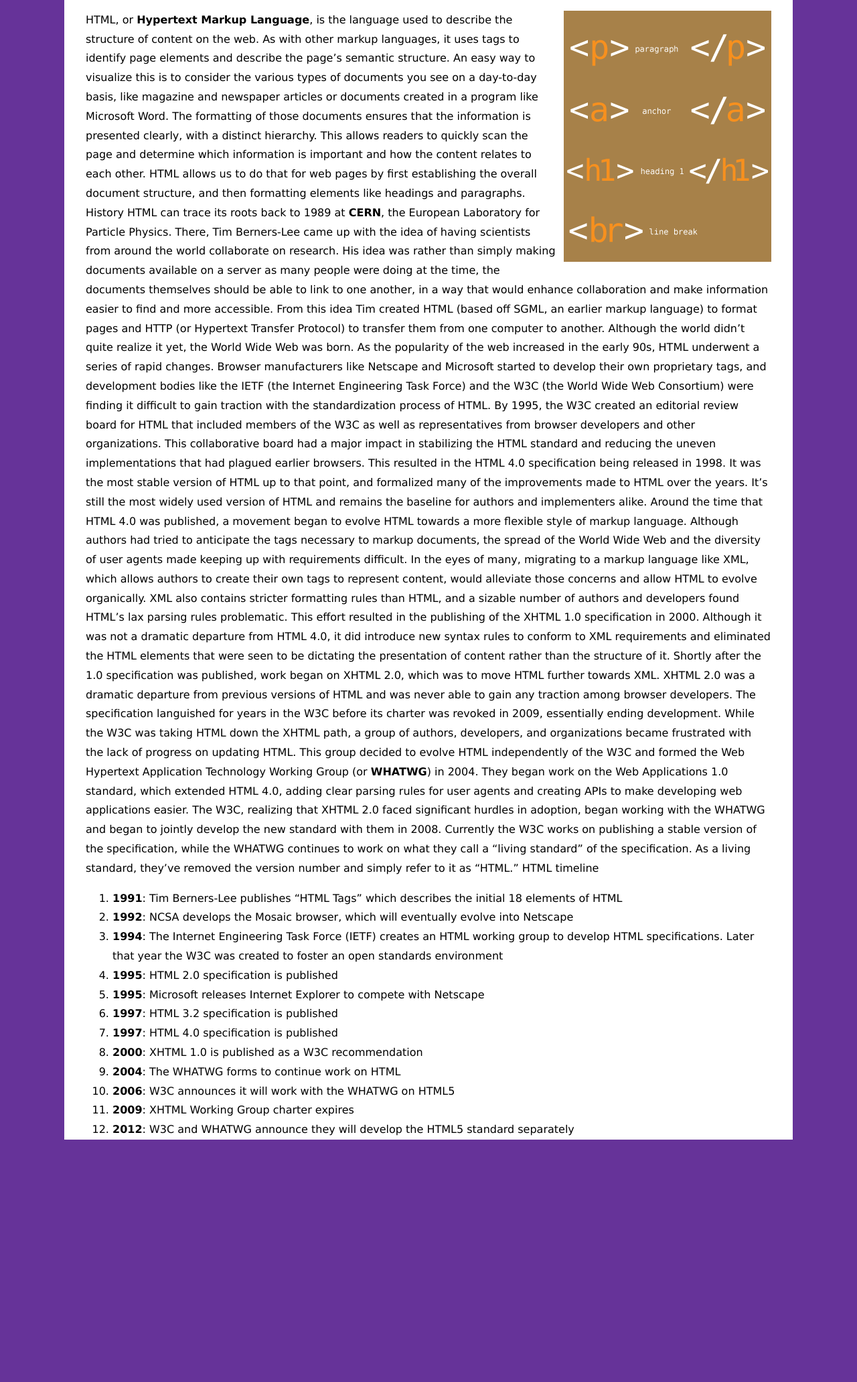
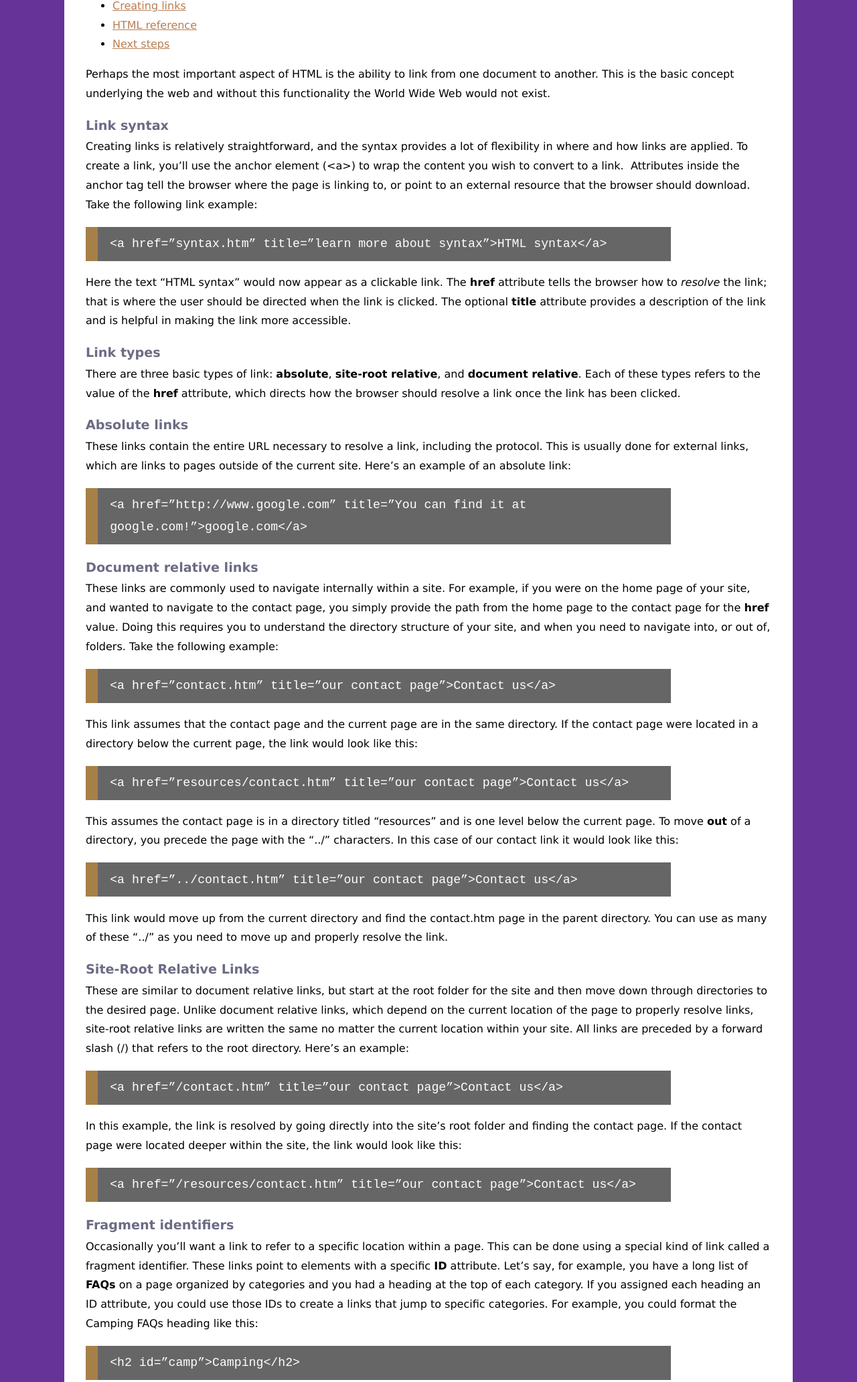
Before and after one commit to kehvvvv/web-adventures, a plain HTML site: page links.html in a window 1280 px wide. Shown: the part 221-2285 px from the top of the page at 67% size. Before the commit the page ends 1939 px from the top, so only its background shows below. Drawn offline with Linux system fonts and the light colour scheme.

Commit message:
links Final

```diff
--- a/links.html
+++ b/links.html
@@ -2,12 +2,12 @@
 <html lang="en">
 <head>
 <meta charset="utf-8">
-<title>Introduction to HTML</title>
-<link href="./_css/styles.css" rel="stylesheet" type="text/css">
+<title>Creating Links</title>
+<link href="_css/styles.css" rel="stylesheet" type="text/css">
 </head>
 <body>
-Comp 484
-Introduction to HTML
+<h1>Comp 484 </h1>
+<h2>Creating Links</h2>
 <ul>
   <li><a href="index.html" title="Introduction to HTML">Introduction to HTML</a></li>
   <li><a href="syntax.html" title="HTML syntax">HTML syntax</a></li>
@@ -15,37 +15,36 @@ Introduction to HTML
   <li><a href="reference.html" title="HTML Reference">HTML reference</a></li>
   <li><a href="next.html" title="Next steps">Next steps</a></li>
 </ul>
-<img src="images/tags.png" alt="HTML" width="310" height="375" class="flowRight">HTML, or <b>Hypertext Markup Language</b>, is the language used to describe the structure of content on the web. As with other markup languages, it uses tags to identify page elements and describe the page&rsquo;s semantic structure. An easy way to visualize this is to consider the various types of documents you see on a day-to-day basis, like magazine and newspaper articles or documents created in a program like Microsoft Word. The formatting of those documents ensures that the information is presented clearly, with a distinct hierarchy. This allows readers to quickly scan the page and determine which information is important and how the content relates to each other. HTML allows us to do that for web pages by first establishing the overall document structure, and then formatting elements like headings and paragraphs.
-
-History
-
-HTML can trace its roots back to 1989 at <b>CERN</b>, the European Laboratory for Particle Physics. There, Tim Berners-Lee came up with the idea of having scientists from around the world collaborate on research. His idea was rather than simply making documents available on a server as many people were doing at the time, the documents themselves should be able to link to one another, in a way that would enhance collaboration and make information easier to find and more accessible. From this idea Tim created HTML (based off SGML, an earlier markup language) to format pages and HTTP (or Hypertext Transfer Protocol) to transfer them from one computer to another. Although the world didn&rsquo;t quite realize it yet, the World Wide Web was born.
-
-As the popularity of the web increased in the early 90s, HTML underwent a series of rapid changes. Browser manufacturers like Netscape and Microsoft started to develop their own proprietary tags, and development bodies like the IETF (the Internet Engineering Task Force) and the W3C (the World Wide Web Consortium) were finding it difficult to gain traction with the standardization process of HTML. By 1995, the W3C created an editorial review board for HTML that included members of the W3C as well as representatives from browser developers and other organizations. This collaborative board had a major impact in stabilizing the HTML standard and reducing the uneven implementations that had plagued earlier browsers.
-
-This resulted in the HTML 4.0 specification being released in 1998. It was the most stable version of HTML up to that point, and formalized many of the improvements made to HTML over the years. It&rsquo;s still the most widely used version of HTML and remains the baseline for authors and implementers alike.
-
-Around the time that HTML 4.0 was published, a movement began to evolve HTML towards a more flexible style of markup language. Although authors had tried to anticipate the tags necessary to markup documents, the spread of the World Wide Web and the diversity of user agents made keeping up with requirements difficult. In the eyes of many, migrating to a markup language like XML, which allows authors to create their own tags to represent content, would alleviate those concerns and allow HTML to evolve organically. XML also contains stricter formatting rules than HTML, and a sizable number of authors and developers found HTML&rsquo;s lax parsing rules problematic. This effort resulted in the publishing of the XHTML 1.0 specification in 2000. Although it was not a dramatic departure from HTML 4.0, it did introduce new syntax rules to conform to XML requirements and eliminated the HTML elements that were seen to be dictating the presentation of content rather than the structure of it.
-
-Shortly after the 1.0 specification was published, work began on XHTML 2.0, which was to move HTML further towards XML. XHTML 2.0 was a dramatic departure from previous versions of HTML and was never able to gain any traction among browser developers. The specification languished for years in the W3C before its charter was revoked in 2009, essentially ending development.
-
-While the W3C was taking HTML down the XHTML path, a group of authors, developers, and organizations became frustrated with the lack of progress on updating HTML. This group decided to evolve HTML independently of the W3C and formed the Web Hypertext Application Technology Working Group (or <b>WHATWG</b>) in 2004. They began work on the Web Applications 1.0 standard, which extended HTML 4.0, adding clear parsing rules for user agents and creating APIs to make developing web applications easier. The W3C, realizing that XHTML 2.0 faced significant hurdles in adoption, began working with the WHATWG and began to jointly develop the new standard with them in 2008. Currently the W3C works on publishing a stable version of the specification, while the WHATWG continues to work on what they call a &ldquo;living standard&rdquo; of the specification. As a living standard, they&rsquo;ve removed the version number and simply refer to it as &ldquo;HTML.&rdquo;
-
-HTML timeline
-
-<ol>
-  <li><b>1991</b>: Tim Berners-Lee publishes &ldquo;HTML Tags&rdquo; which describes the initial 18 elements of HTML</li>
-  <li><b>1992</b>: NCSA develops the Mosaic browser, which will eventually evolve into Netscape</li>
-  <li><b>1994</b>: The Internet Engineering Task Force (IETF) creates an HTML working group to develop HTML specifications. Later that year the W3C was created to foster an open standards environment</li>
-  <li><b>1995</b>: HTML 2.0 specification is published</li>
-  <li><b>1995</b>: Microsoft releases Internet Explorer to compete with Netscape</li>
-  <li><b>1997</b>: HTML 3.2 specification is published</li>
-  <li><b>1997</b>: HTML 4.0 specification is published</li>
-  <li><b>2000</b>: XHTML 1.0 is published as a W3C recommendation</li>
-  <li><b>2004</b>: The WHATWG forms to continue work on HTML</li>
-  <li><b>2006</b>: W3C announces it will work with the WHATWG on HTML5</li>
-  <li><b>2009</b>: XHTML Working Group charter expires</li>
-  <li><b>2012</b>: W3C and WHATWG announce they will develop the HTML5 standard separately</li>
-</ol>
+<p>Perhaps the most important aspect of HTML is the ability to link from one document to another. This is the basic concept underlying   the web and without this functionality the World Wide Web would not exist. </p>
+<h3>Link syntax</h3>
+<p>Creating links is relatively straightforward, and the syntax provides a lot of flexibility in where and how links are applied. To create a link, you&rsquo;ll use the anchor element (&lt;a&gt;) to wrap the content you wish to convert to a link.&nbsp; Attributes inside the anchor tag tell the browser where the page is linking to, or point to an external resource that the browser should download.<br>
+  Take the following link example:</p>
+<pre>&lt;a href=&rdquo;syntax.htm&rdquo; title=&rdquo;learn more about syntax&rdquo;&gt;HTML syntax&lt;/a&gt;</pre>
+<p>Here the text &ldquo;HTML syntax&rdquo; would now appear as a clickable link. The <b>href</b> attribute tells the browser how to <em>resolve</em> the link; that is where the user should be directed when the link is clicked. The optional <b>title</b> attribute provides a description of the link and is helpful in making the link more accessible.</p>
+<h3>Link types</h3>
+<p>There are three basic types of link: <b>absolute</b>, <b>site-root relative</b>, and <b>document relative</b>. Each of these types refers to the value of the <b>href</b> attribute, which directs how the browser should resolve a link once the link has been clicked. </p>
+<h3>Absolute links</h3>
+<p>These links contain the entire URL necessary to resolve a link, including the protocol. This is usually done for external links, which are links to pages outside of the current site. Here&rsquo;s an example of an absolute link:</p>
+<pre>&lt;a href=&rdquo;http://www.google.com&rdquo; title=&rdquo;You can find it at google.com!&rdquo;&gt;google.com&lt;/a&gt;</pre>
+<h3>Document relative links</h3>
+<p>These links are commonly used to navigate internally within a site. For example, if you were on the home page of your site, and wanted to navigate to the contact page, you simply provide the path from the home page to the contact page for the <b>href</b> value. Doing this requires you to understand the directory structure of your site, and when you need to navigate into, or out of, folders. Take the following example:</p>
+<pre>&lt;a href=&rdquo;contact.htm&rdquo; title=&rdquo;our contact page&rdquo;&gt;Contact us&lt;/a&gt;</pre>
+<p>This link assumes that the contact page and the current page are in the same directory. If the contact page were located in a directory below the current page, the link would look like this:</p>
+<pre>&lt;a href=&rdquo;resources/contact.htm&rdquo; title=&rdquo;our contact page&rdquo;&gt;Contact us&lt;/a&gt;</pre>
+<p>This assumes the contact page is in a directory titled &ldquo;resources&rdquo; and is one level below the current page. To move <b>out</b> of a directory, you precede the page with the &ldquo;../&rdquo; characters. In this case of our contact link it would look like this:</p>
+<pre>&lt;a href=&rdquo;../contact.htm&rdquo; title=&rdquo;our contact page&rdquo;&gt;Contact us&lt;/a&gt;</pre>
+<p> This link would move up from the current directory and find the contact.htm page in the parent directory. You can use as many of these &ldquo;../&rdquo; as you need to move up and properly resolve the link.</p>
+<h3>Site-Root Relative Links</h3>
+<p> These are similar to document relative links, but start at the root folder for the site and then move down through directories to the desired page. Unlike document relative links, which depend on the current location of the page to properly resolve links, site-root relative links are written the same no matter the current location within your site. All links are preceded by a forward slash (/) that refers to the root directory. Here&rsquo;s an example:</p>
+<pre>&lt;a href=&rdquo;/contact.htm&rdquo; title=&rdquo;our contact page&rdquo;&gt;Contact us&lt;/a&gt;</pre>
+<p> In this example, the link is resolved by going directly into the site&rsquo;s root folder and finding the contact page. If the contact page were located deeper within the site, the link would look like this:</p>
+<pre>&lt;a href=&rdquo;/resources/contact.htm&rdquo; title=&rdquo;our contact page&rdquo;&gt;Contact us&lt;/a&gt;</pre>
+<h3>Fragment identifiers</h3>
+<p>Occasionally you&rsquo;ll want a link to refer to a specific location within a page. This can be done using a special kind of link called a fragment identifier. These links point to elements with a specific <b>ID</b> attribute. Let&rsquo;s say, for example, you have a long list of <b>FAQs</b> on a page organized by categories and you had a heading at the top of each category. If you assigned each heading an ID attribute, you could use those IDs to create a links that jump to specific categories. For example, you could format the Camping FAQs heading like this:</p>
+<pre>&lt;h2 id=&rdquo;camp&rdquo;&gt;Camping&lt;/h2&gt;</pre>
+<p> Elsewhere on the page you could link to this section by creating the following link:</p>
+<pre>&lt;a href=&rdquo;#camp&rdquo;&gt;Learn more about camping&lt;/a&gt;</pre>
+<p> Note the hash symbol (#) prior to the ID value. This tells the browser to look for an element with the ID value that follows.You can link to fragment identifiers on external pages as well. Simply append the fragment identifier to the URL and the link will jump to not only to that page, but that specific section as well.</p>
+<pre>&lt;a href=&rdquo;faq.htm#camp&rdquo;&gt;Read our FAQ on camping.&lt;/a&gt;</pre>
 </body>
 </html>
```
